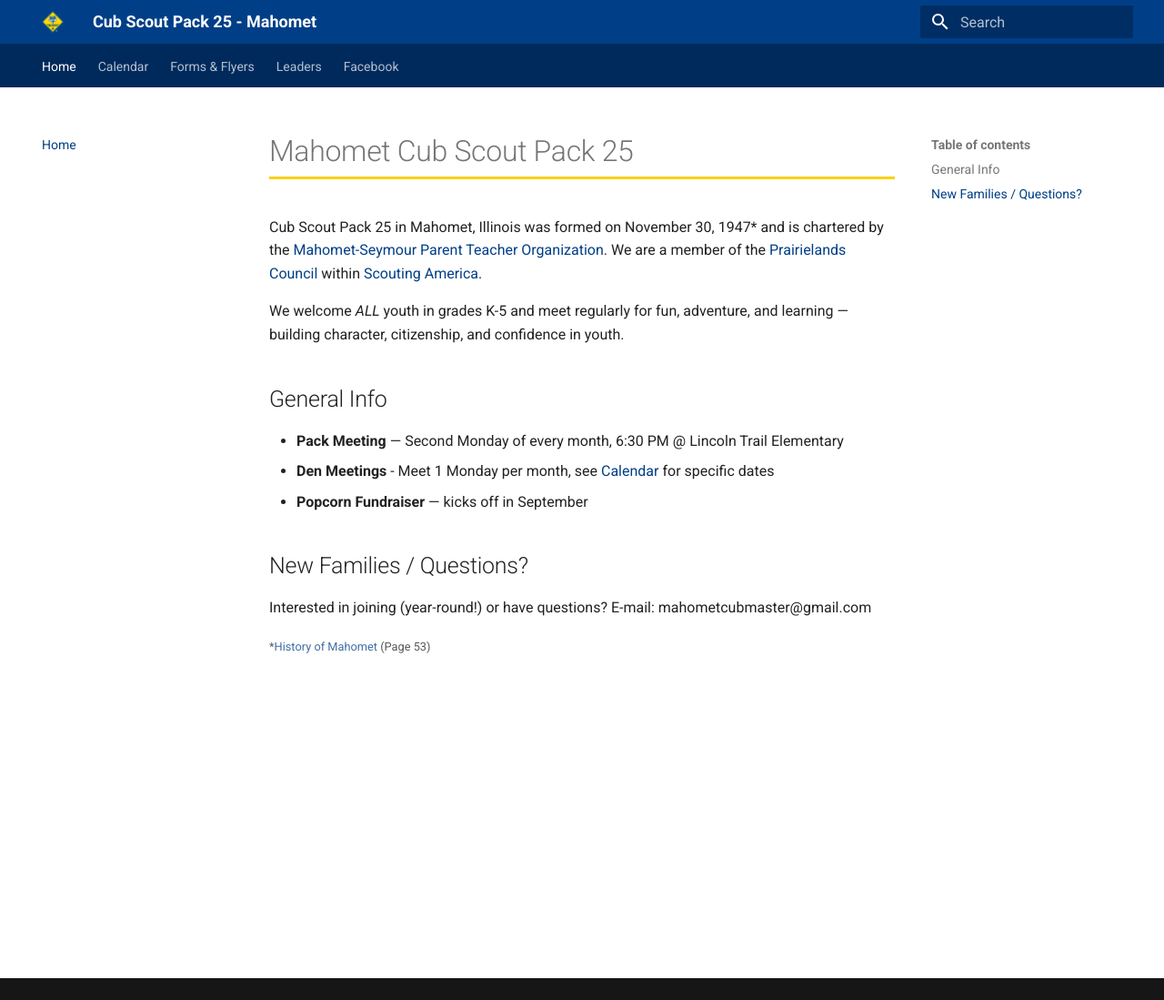
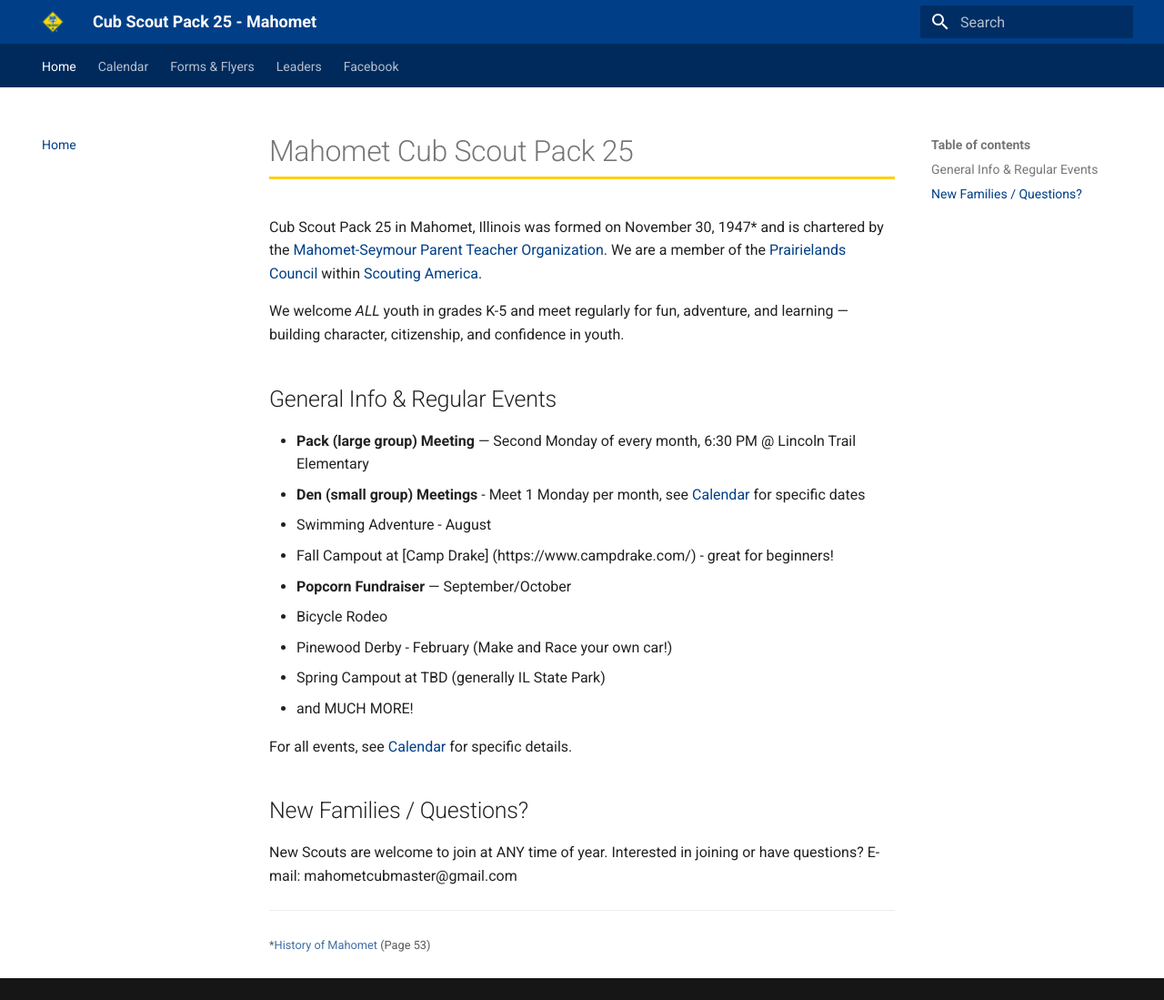
Before and after one commit to ewaldmire/pack25-website, an MkDocs documentation site: the page built from docs/index.md, in a window 1280 px wide and 1099 px high. Shown: the whole window at 91% size. Built offline with MkDocs 1.6.1 and Material for MkDocs 9.7.7, drawn with Linux system fonts in a browser that asks for light colours.

Commit message:
add more general event info

```diff
--- a/docs/index.md
+++ b/docs/index.md
@@ -5,14 +5,24 @@
 We welcome *ALL* youth in grades K-5 and meet regularly for fun, adventure, and learning — building character, citizenship, and
 confidence in youth.
 
-## General Info
+## General Info & Regular Events
 
-- **Pack Meeting** — Second Monday of every month, 6:30 PM @ Lincoln Trail Elementary
-- **Den Meetings** - Meet 1 Monday per month, see [Calendar](https://docs.google.com/document/d/1j6GQlqhVlV4vXsdT0PjQYu6UFg10sqST7merEAVw3II) for specific dates
-- **Popcorn Fundraiser** — kicks off in September
+- **Pack (large group) Meeting** — Second Monday of every month, 6:30 PM @ Lincoln Trail Elementary
+- **Den (small group) Meetings** - Meet 1 Monday per month, see [Calendar](https://docs.google.com/document/d/1j6GQlqhVlV4vXsdT0PjQYu6UFg10sqST7merEAVw3II) for specific dates
+- Swimming Adventure - August
+- Fall Campout at [Camp Drake] (https://www.campdrake.com/) - great for beginners!
+- **Popcorn Fundraiser** — September/October
+- Bicycle Rodeo
+- Pinewood Derby - February (Make and Race your own car!)
+- Spring Campout at TBD (generally IL State Park)
+- and MUCH MORE!
+
+For all events, see [Calendar](https://docs.google.com/document/d/1j6GQlqhVlV4vXsdT0PjQYu6UFg10sqST7merEAVw3II) for specific details.
 
 ## New Families / Questions?
 
-Interested in joining (year-round!) or have questions? E-mail: mahometcubmaster@gmail.com
+New Scouts are welcome to join at ANY time of year. Interested in joining or have questions? E-mail: mahometcubmaster@gmail.com
+
+------
 
 <small>*[History of Mahomet](https://libsysdigi.library.illinois.edu/oca/Books2008-06/historyofmahomet00purn/historyofmahomet00purn.pdf) (Page 53)</small>
```
